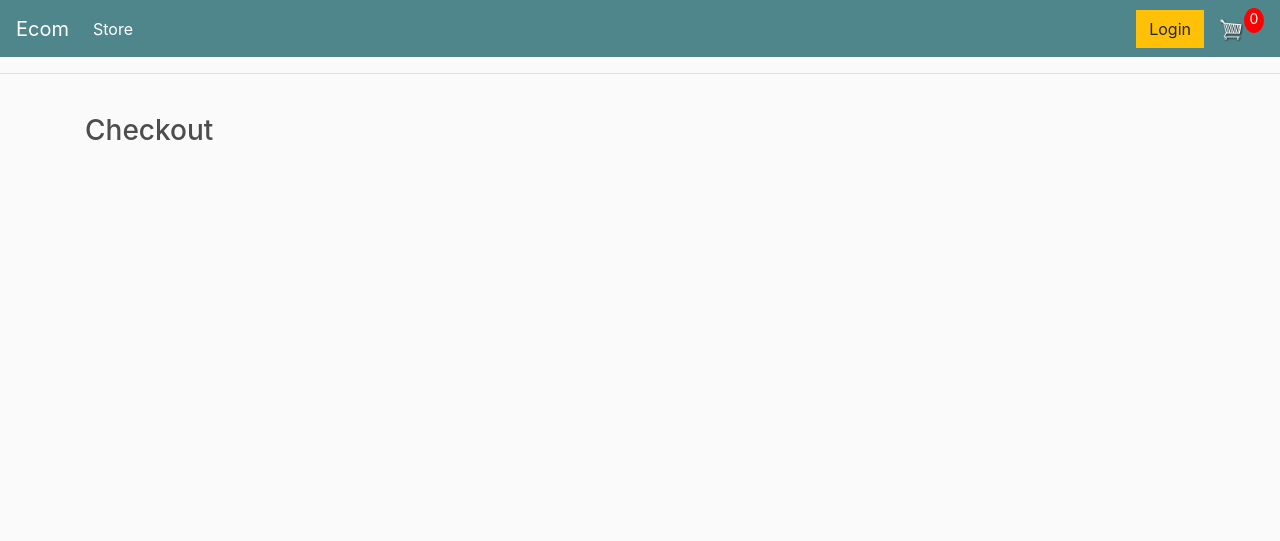
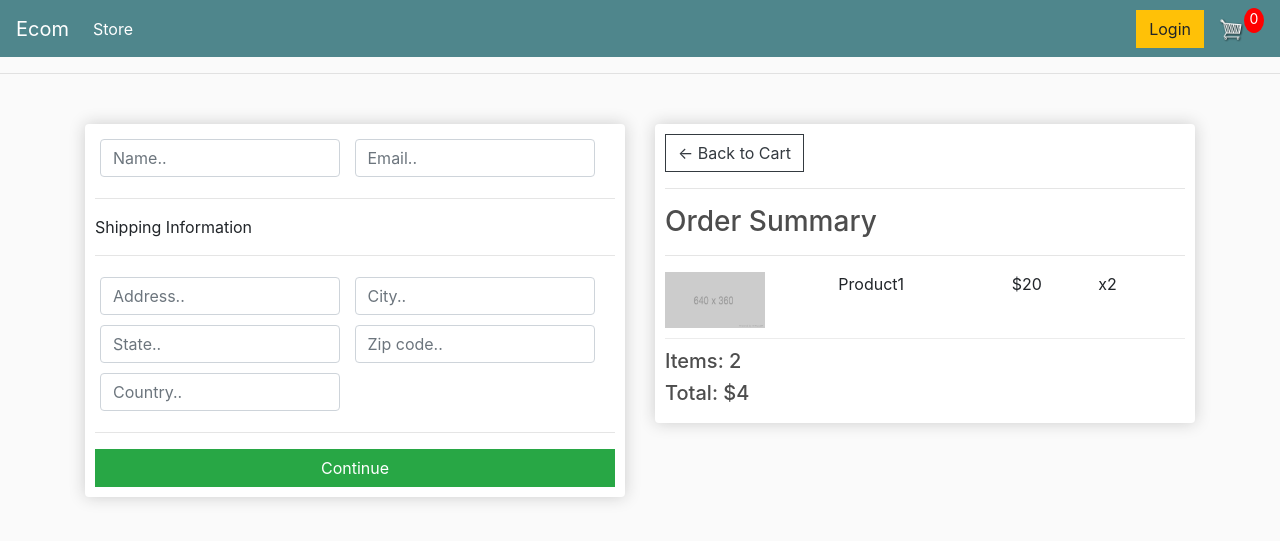
Before and after one commit to csemanish12/e-commerce, a Django app: page /checkout/ in a window 1280 px wide. Shown: the top 541 px of the page. Run offline with Django 3.2, Linux system fonts and the light colour scheme; some libraries are stand-ins or nearby versions.

Commit message:
implement checkout design

```diff
--- a/ecommerce/store/templates/store/checkout.html
+++ b/ecommerce/store/templates/store/checkout.html
@@ -2,5 +2,73 @@
 {% load static%}
 
 {% block content%}
-<h3>Checkout</h3>
+<div class="row">
+    <div class="col-lg-6">
+        <div class="box-element" id="form-wrapper">
+            <form id="form">
+                <div id="user-info">
+                    <div class="form-field">
+                        <input required class="form-control" type="text" name="name" placeholder="Name..">
+                    </div>
+                    <div class="form-field">
+                        <input required class="form-control" type="email" name="email" placeholder="Email..">
+                    </div>
+
+                </div>
+                <div id="shipping-info">
+                    <hr>
+                    <p>Shipping Information</p>
+                    <hr>
+                    <div class="form-field">
+                        <input class="form-control" type="text" name="address" placeholder="Address..">
+                    </div>
+                    <div class="form-field">
+                        <input class="form-control" type="text" name="city" placeholder="City..">
+                    </div>
+                    <div class="form-field">
+                        <input class="form-control" type="text" name="state" placeholder="State..">
+                    </div>
+                    <div class="form-field">
+                        <input class="form-control" type="text" name="zipcode" placeholder="Zip code..">
+                    </div>
+                    <div class="form-field">
+                        <input class="form-control" type="text" name="country" placeholder="Country..">
+                    </div>
+
+                </div>
+                <hr>
+                <input id="form-button" class="btn btn-success btn-block" type="submit" value="Continue">
+
+
+            </form>
+
+        </div>
+        <br>
+        <div class="box-element hidden" id="payment-info">
+            <small>Paypal Options</small>
+        </div>
+
+    </div>
+
+    <div class="col-lg-6">
+        <div class="box-element">
+            <a class="btn btn-outline-dark" href="{% url 'cart' %}">&#x2190; Back to Cart</a>
+            <hr>
+            <h3>Order Summary</h3>
+            <hr>
+            <div class="cart-row">
+                <div style="flex:2"><img class="row-image" src="{% static 'images/placeholder.png' %}"></div>
+                <div style="flex:2"><p>Product1</p></div>
+                <div style="flex:1"><p>$20</p></div>
+                <div style="flex:1"><p>x2</p></div>
+
+            </div>
+            <h5>Items:    2</h5>
+            <h5>Total:    $4</h5>
+
+        </div>
+
+    </div>
+
+</div>
 {% endblock content%}
```
